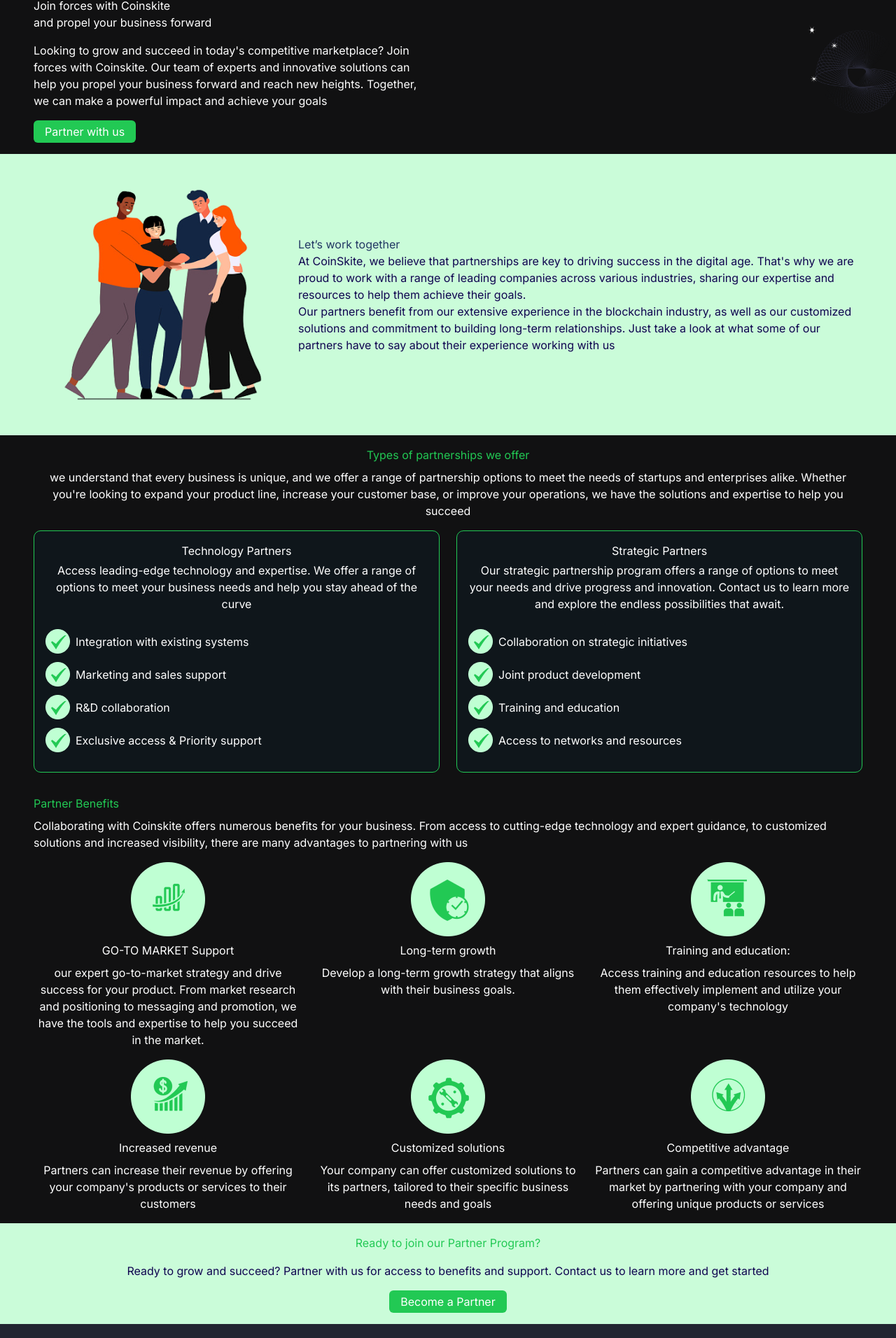
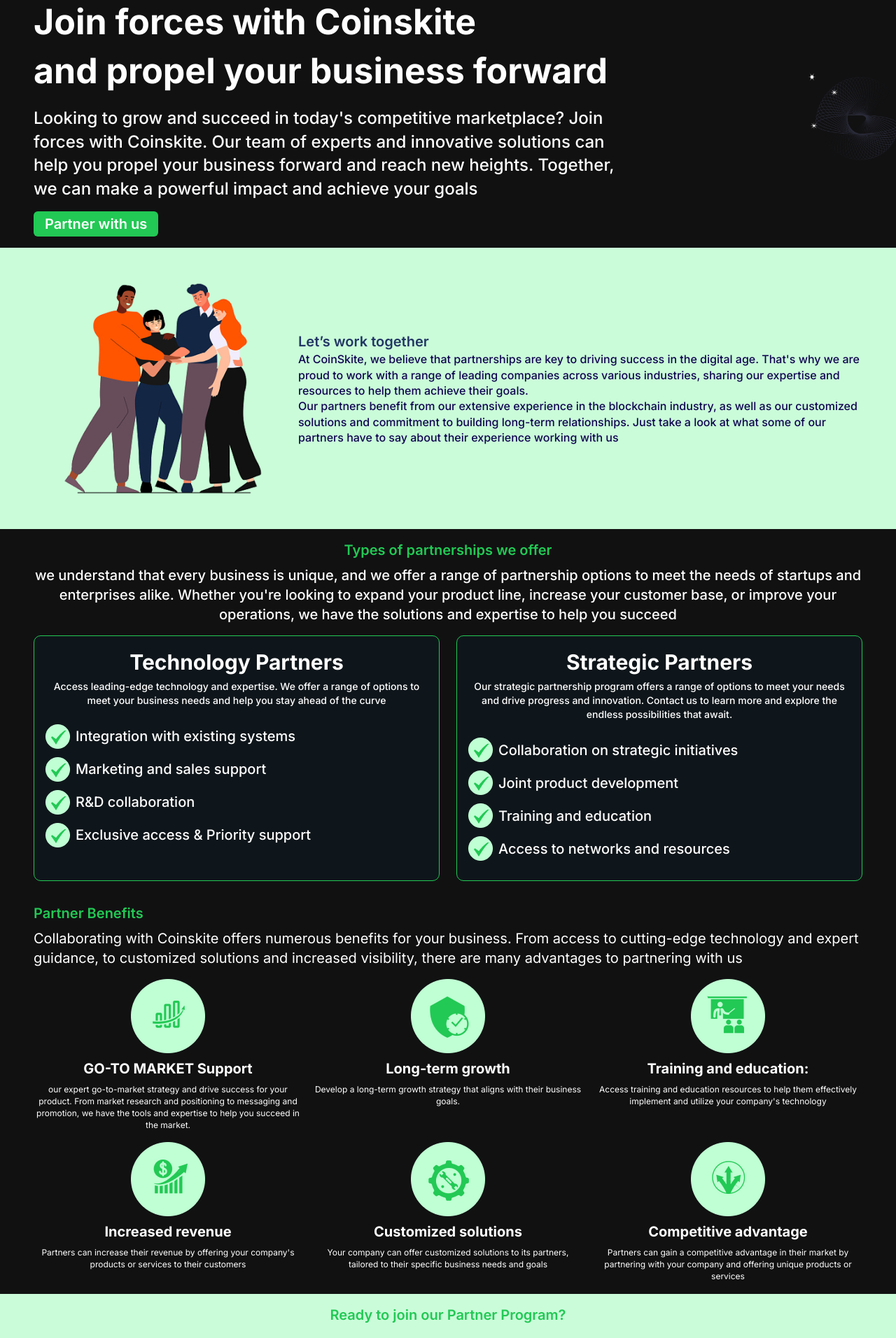
Before and after one commit to coinskite/website, a Next.js app: page /partner in a window 1280 px wide. Shown: the part 88-2000 px from the top of the page at 70% size. Built offline with nearby package versions, Linux system fonts and the light colour scheme.

Commit message:
Font Correction - Partner

```diff
--- a/comp/Partner/Benefits.js
+++ b/comp/Partner/Benefits.js
@@ -46,11 +46,11 @@
         alt=""
       />
 
-      <p className="my-2">
+      <p className="text-[8px] xs:text[10px] sm:text-sm md:text-lg lg:text-xl xl:text[25px] font-bold my-2">
         {title}
       </p>
 
-      <p>
+      <p className="text-[4px] xs:text[5px] sm:text[6px] md:text[8px] lg:text-xs xl:text[15px] font-normal">
         {para}
       </p>
     </div>
@@ -61,11 +61,11 @@
   return (
     <div className="pad-main-1-3">
       <div className="max-w-7xl mx-auto">
-        <h2 className="mb-2 text-primary-900">
+        <h2 className="text-[15px] xs:text-xl sm:text[25px] md:text[35px] lg:text[40px] font-semibold mb-2 text-primary-900">
           Partner Benefits
         </h2>
 
-        <div className="mb-4">
+        <div className="text-[6px] xs:text[8px] sm:text[10px] md:text-xs lg:text-base xl:text-xl font-normal mb-4">
           Collaborating with Coinskite offers numerous benefits for your business. From access to cutting-edge technology and expert guidance, to customized solutions and increased visibility, there are many advantages to partnering with us
         </div>
 
--- a/comp/Partner/Final.js
+++ b/comp/Partner/Final.js
@@ -3,15 +3,15 @@
   return (
     <div className="pad-main-1-3 bg-[#CAFCD9] text-center">
       <div className="max-w-7xl mx-auto">
-        <h2 className="text-primary-900">
+        <h2 className="text-[15px] xs:text-xl sm:text[25px] md:text[35px] lg:text[40px] font-semibold text-primary-900">
           Ready to join our Partner Program?
         </h2>
 
-        <p className="my-4 text-[#0F0450]">
+        <p className="text-[8px] xs:text[10px] sm:text-xs md:text-xs lg:text-base xl:text-xl font-medium my-4 text-[#0F0450]">
           Ready to grow and succeed? Partner with us for access to benefits and support. Contact us to learn more and get started
         </p>
 
-        <button className="bg-primary-900">
+        <button className="text-[10px] xs:text-sm sm:text-base md:text-lg lg:text-2xl xl:text[26px] font-semibold bg-primary-900">
           Become a Partner
         </button>
       </div>
--- a/comp/Partner/Header.js
+++ b/comp/Partner/Header.js
@@ -4,19 +4,19 @@
     <div className="pad-main-1-3 relative">
       <div className="max-w-7xl mx-auto">
         <div>
-          <h1>
+          <h1 className="text-[14px] xs:text-lg sm:text-[22px] md:text-[28px] lg:text-[38px] xl:text-[50px] font-bold">
             Join forces with Coinskite <br />
             and propel your business forward
           </h1>
 
-          <p className="my-4">
+          <p className="text-[6px] xs:text-[8px] sm:text-[10px] md:text-[14px] lg:text-lg xl:text-2xl font-medium my-4">
             Looking to grow and succeed in today's competitive marketplace? Join <br />
             forces with Coinskite. Our team of experts and innovative solutions can <br />
             help you propel your business forward and reach new heights. Together, <br />
             we can make a powerful impact and achieve your goals
           </p>
 
-          <button className="bg-primary-900">
+          <button className="text-[10px] xs:text-xs sm:text-base md:text-xl lg:text[25px] xl:text[35px] font-semibold bg-primary-900">
             Partner with us
           </button>
         </div>
--- a/comp/Partner/Types.js
+++ b/comp/Partner/Types.js
@@ -26,11 +26,11 @@
 function Card({ title, para, list }) {
   return (
     <div className="p-4 bg-[#0F161B] border border-primary-900 rounded-[10px]">
-      <h3 className="mb-1">
+      <h3 className="text-[8px] xs:text-xs sm:text[15px] md:text-xl lg:text[25px] xl:text-3xl font-bold mb-1">
         {title}
       </h3>
 
-      <p className="mb-6">
+      <p className="text-[4px] sm:text[6px] md:text-xs lg:text-base xl:text-sm font-medium mb-6">
         {para}
       </p>
 
@@ -38,7 +38,7 @@
         {list.map((l, i) => (
           <li
             key={i}
-            className="df mb-3 text-left"
+            className="text-[5px] xs:text[7px] sm:text[10px] md:text-xs lg:text-xs xl:text-xl font-medium df mb-3 text-left"
           >
             <img src="./img/partner/tick.png" alt="" />
             {l}
@@ -53,11 +53,11 @@
   return (
     <div className="pad-main-1-3 text-center">
       <div className="max-w-7xl mx-auto">
-        <h2 className="mb-2 text-primary-900">
+        <h2 className="text-[15px] xs:text-xl sm:text[25px] md:text[35px] lg:text[40px] xl:text[40px] font-semibold mb-2 text-primary-900">
           Types of partnerships we offer
         </h2>
 
-        <div className="mb-4">
+        <div className="text-[6px] xs:text[8px] sm:text[10px] md:text-xs lg:text-base xl:text-xl font-medium mb-4">
           we understand that every business is unique, and we offer a range of partnership options to meet the needs of startups and enterprises alike. Whether you're looking to expand your product line, increase your customer base, or improve your operations, we have the solutions and expertise to help you succeed
         </div>
 
--- a/comp/Partner/WorkTogether.js
+++ b/comp/Partner/WorkTogether.js
@@ -6,15 +6,15 @@
         <img src="./img/partner/lets work.png" alt="" />
 
         <div>
-          <h2 className="text-[#223764]">
+          <h2 className="text-xl xs:text[25px] sm:text[35px] md:text[35px] lg:text[40px] xl:text[50px] font-semibold text-[#223764]">
             Let’s work together
           </h2>
 
-          <p>
+          <p className="text-[6px] xs:text[8px] sm:text-xs md:text-xs lg:text-base xl:text[22px] font-medium">
             At CoinSkite, we believe that partnerships are key to driving success in the digital age. That's why we are proud to work with a range of leading companies across various industries, sharing our expertise and resources to help them achieve their goals.
           </p>
 
-          <p>
+          <p className="text-[6px] xs:text[8px] sm:text-xs md:text-xs lg:text-base xl:text[22px] font-medium">
             Our partners benefit from our extensive experience in the blockchain industry, as well as our customized solutions and commitment to building long-term relationships. Just take a look at what some of our partners have to say about their experience working with us
           </p>
         </div>
```
